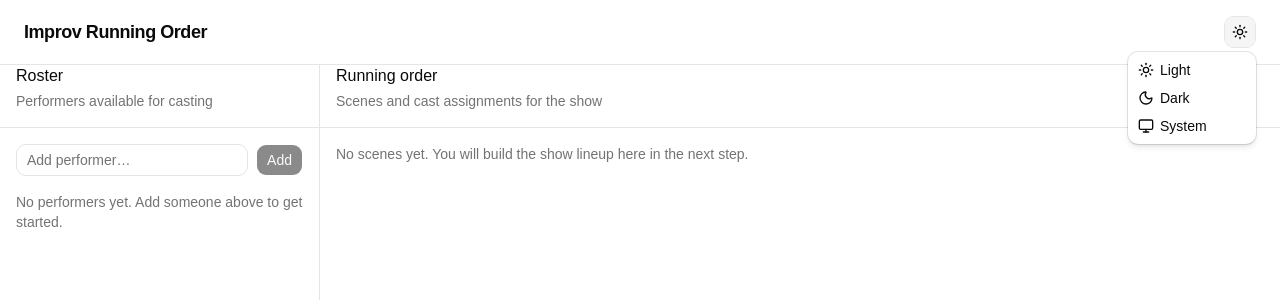
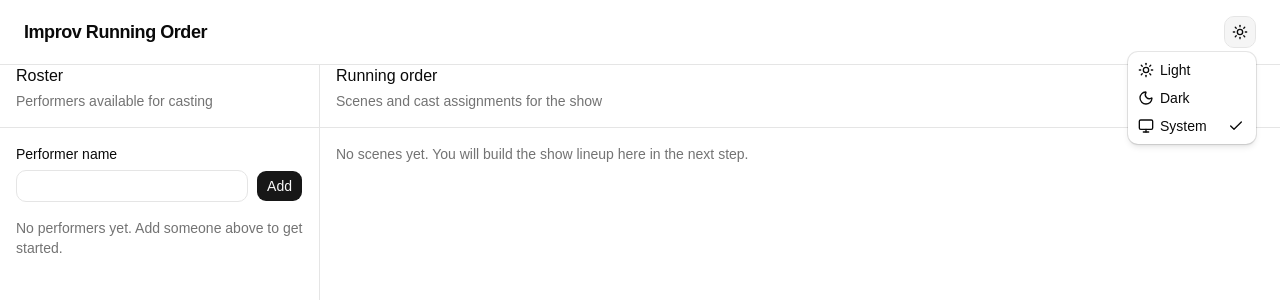
Before and after one commit to scottblinch/improv-running-order-tool, a React (Vite) app: page / in a window 1280 px wide. Both pictures are taken after a click on the button "Toggle theme". Shown: the top 300 px of the page. Built offline with nearby package versions, Linux system fonts and the light colour scheme.

Commit message:
a11y improvements

```diff
--- a/src/App.tsx
+++ b/src/App.tsx
@@ -9,7 +9,14 @@ function App() {
     return <AppLoadingScreen />;
   }
 
-  return <AppShell />;
+  return (
+    <>
+      <p className="sr-only" role="status">
+        Application ready
+      </p>
+      <AppShell />
+    </>
+  );
 }
 
 export default App;
--- a/src/components/layout/AppShell.tsx
+++ b/src/components/layout/AppShell.tsx
@@ -8,11 +8,17 @@ export function AppShell() {
       <AppHeader />
 
       <div className="flex min-h-0 flex-1 flex-col md:flex-row">
-        <aside className="flex min-h-64 w-full shrink-0 flex-col border-b md:min-h-0 md:w-80 md:border-r md:border-b-0 print:hidden">
+        <aside
+          aria-labelledby="roster-heading"
+          className="flex min-h-64 w-full shrink-0 flex-col border-b md:min-h-0 md:w-80 md:border-r md:border-b-0 print:hidden"
+        >
           <RosterPanel />
         </aside>
 
-        <main className="flex min-h-0 min-w-0 flex-1 flex-col">
+        <main
+          aria-labelledby="running-order-heading"
+          className="flex min-h-0 min-w-0 flex-1 flex-col"
+        >
           <RunningOrderPanel />
         </main>
       </div>
--- a/src/components/layout/PanelShell.tsx
+++ b/src/components/layout/PanelShell.tsx
@@ -5,20 +5,33 @@ import {
   CardContent,
   CardDescription,
   CardHeader,
-  CardTitle,
 } from '@/components/ui/card';
+import { cn } from '@/lib/utils';
 
 type PanelShellProps = {
   title: string;
   description: string;
+  headingId: string;
   children: ReactNode;
 };
 
-export function PanelShell({ title, description, children }: PanelShellProps) {
+export function PanelShell({
+  title,
+  description,
+  headingId,
+  children,
+}: PanelShellProps) {
   return (
     <Card className="flex h-full min-h-0 flex-col rounded-none border-0 bg-transparent py-0 ring-0">
       <CardHeader className="border-b">
-        <CardTitle>{title}</CardTitle>
+        <h2
+          id={headingId}
+          className={cn(
+            'font-heading text-base leading-snug font-medium group-data-[size=sm]/card:text-sm',
+          )}
+        >
+          {title}
+        </h2>
         <CardDescription>{description}</CardDescription>
       </CardHeader>
       <CardContent className="min-h-0 flex-1 overflow-y-auto">
--- a/src/components/roster/DeletePersonDialog.tsx
+++ b/src/components/roster/DeletePersonDialog.tsx
@@ -1,5 +1,6 @@
 import {
   AlertDialog,
+  AlertDialogAction,
   AlertDialogCancel,
   AlertDialogContent,
   AlertDialogDescription,
@@ -7,7 +8,6 @@ import {
   AlertDialogHeader,
   AlertDialogTitle,
 } from '@/components/ui/alert-dialog';
-import { Button } from '@/components/ui/button';
 import type { DeletePersonMode } from '@/types/app';
 
 type DeletePersonDialogProps = {
@@ -38,26 +38,24 @@ export function DeletePersonDialog({
             warning slots on the running order.
           </AlertDialogDescription>
         </AlertDialogHeader>
-        <AlertDialogFooter className="flex-col gap-2 sm:flex-col">
-          <Button
-            type="button"
+        <AlertDialogFooter className="flex-col gap-2 sm:flex-col sm:items-stretch">
+          <AlertDialogCancel className="w-full sm:w-auto">
+            Cancel
+          </AlertDialogCancel>
+          <AlertDialogAction
+            variant="outline"
+            className="w-full sm:w-auto"
+            onClick={() => handleConfirm('keepAssignments')}
+          >
+            Remove from roster, keep scene slots
+          </AlertDialogAction>
+          <AlertDialogAction
             variant="destructive"
             className="w-full sm:w-auto"
             onClick={() => handleConfirm('clearScenes')}
           >
             Remove from roster and all scenes
-          </Button>
-          <Button
-            type="button"
-            variant="outline"
-            className="w-full sm:w-auto"
-            onClick={() => handleConfirm('keepAssignments')}
-          >
-            Remove from roster, keep scene slots
-          </Button>
-          <AlertDialogCancel className="w-full sm:w-auto">
-            Cancel
-          </AlertDialogCancel>
+          </AlertDialogAction>
         </AlertDialogFooter>
       </AlertDialogContent>
     </AlertDialog>
--- a/src/components/roster/RenamePersonDialog.tsx
+++ b/src/components/roster/RenamePersonDialog.tsx
@@ -34,10 +34,7 @@ function RenamePersonDialogForm({
 
   const handleSubmit = (event: FormEvent<HTMLFormElement>) => {
     event.preventDefault();
-    const trimmed = name.trim();
-    if (!trimmed) return;
-
-    onConfirm(trimmed);
+    onConfirm(name.trim());
     onOpenChange(false);
   };
 
@@ -51,18 +48,20 @@ function RenamePersonDialogForm({
       </AlertDialogHeader>
       <div className="py-2">
         <Input
+          name="performerName"
           value={name}
           onChange={(event) => setName(event.target.value)}
           aria-label="Performer name"
           autoComplete="off"
           autoFocus
+          required
+          pattern=".*\S.*"
+          title="Enter a performer name."
         />
       </div>
       <AlertDialogFooter>
         <AlertDialogCancel type="button">Cancel</AlertDialogCancel>
-        <Button type="submit" disabled={!name.trim()}>
-          Save
-        </Button>
+        <Button type="submit">Save</Button>
       </AlertDialogFooter>
     </form>
   );
--- a/src/components/roster/RosterList.tsx
+++ b/src/components/roster/RosterList.tsx
@@ -7,7 +7,7 @@ type RosterListProps = {
 
 export function RosterList({ persons }: RosterListProps) {
   return (
-    <ul className="space-y-2">
+    <ul aria-label="Performers on roster" className="space-y-2">
       {persons.map((person) => (
         <PersonRow key={person.id} person={person} />
       ))}
--- a/src/components/roster/RosterPanel.tsx
+++ b/src/components/roster/RosterPanel.tsx
@@ -10,7 +10,11 @@ export function RosterPanel() {
   const activePersons = selectActivePersons(persons);
 
   return (
-    <PanelShell title="Roster" description="Performers available for casting">
+    <PanelShell
+      headingId="roster-heading"
+      title="Roster"
+      description="Performers available for casting"
+    >
       <div className="flex flex-col gap-4">
         <RosterQuickAdd />
         {activePersons.length === 0 ? (
--- a/src/components/roster/RosterQuickAdd.tsx
+++ b/src/components/roster/RosterQuickAdd.tsx
@@ -1,4 +1,4 @@
-import { type FormEvent, useState } from 'react';
+import { type FormEvent, useId, useState } from 'react';
 
 import { Button } from '@/components/ui/button';
 import { Input } from '@/components/ui/input';
@@ -7,28 +7,32 @@ import { useAppStore } from '@/store/useAppStore';
 export function RosterQuickAdd() {
   const addPerson = useAppStore((state) => state.addPerson);
   const [name, setName] = useState('');
+  const inputId = useId();
 
   const handleSubmit = (event: FormEvent<HTMLFormElement>) => {
     event.preventDefault();
-    const trimmed = name.trim();
-    if (!trimmed) return;
-
-    addPerson(trimmed);
+    addPerson(name.trim());
     setName('');
   };
 
   return (
-    <form className="flex gap-2" onSubmit={handleSubmit}>
-      <Input
-        value={name}
-        onChange={(event) => setName(event.target.value)}
-        placeholder="Add performer…"
-        aria-label="Performer name"
-        autoComplete="off"
-      />
-      <Button type="submit" disabled={!name.trim()}>
-        Add
-      </Button>
+    <form className="flex items-end gap-2" onSubmit={handleSubmit}>
+      <div className="flex min-w-0 flex-1 flex-col gap-1.5">
+        <label htmlFor={inputId} className="text-sm font-medium">
+          Performer name
+        </label>
+        <Input
+          id={inputId}
+          name="performerName"
+          value={name}
+          onChange={(event) => setName(event.target.value)}
+          autoComplete="off"
+          required
+          pattern=".*\S.*"
+          title="Enter a performer name."
+        />
+      </div>
+      <Button type="submit">Add</Button>
     </form>
   );
 }
--- a/src/components/running-order/RunningOrderPanel.tsx
+++ b/src/components/running-order/RunningOrderPanel.tsx
@@ -8,6 +8,7 @@ export function RunningOrderPanel() {
 
   return (
     <PanelShell
+      headingId="running-order-heading"
       title="Running order"
       description="Scenes and cast assignments for the show"
     >
--- a/src/components/theme/ThemeToggle.tsx
+++ b/src/components/theme/ThemeToggle.tsx
@@ -1,13 +1,15 @@
 import { Monitor, Moon, Sun } from 'lucide-react';
 
+import type { Theme } from '@/components/theme/theme';
+import { useTheme } from '@/components/theme/useTheme';
 import { Button } from '@/components/ui/button';
 import {
   DropdownMenu,
   DropdownMenuContent,
-  DropdownMenuItem,
+  DropdownMenuRadioGroup,
+  DropdownMenuRadioItem,
   DropdownMenuTrigger,
 } from '@/components/ui/dropdown-menu';
-import { useTheme } from '@/components/theme/useTheme';
 
 export function ThemeToggle() {
   const { theme, setTheme } = useTheme();
@@ -16,33 +18,35 @@ export function ThemeToggle() {
     <DropdownMenu>
       <DropdownMenuTrigger asChild>
         <Button variant="outline" size="icon" className="relative shrink-0">
-          <Sun className="size-4 scale-100 rotate-0 transition-all dark:scale-0 dark:-rotate-90" />
-          <Moon className="absolute size-4 scale-0 rotate-90 transition-all dark:scale-100 dark:rotate-0" />
+          <Sun
+            aria-hidden
+            className="size-4 scale-100 rotate-0 transition-all dark:scale-0 dark:-rotate-90"
+          />
+          <Moon
+            aria-hidden
+            className="absolute size-4 scale-0 rotate-90 transition-all dark:scale-100 dark:rotate-0"
+          />
           <span className="sr-only">Toggle theme</span>
         </Button>
       </DropdownMenuTrigger>
       <DropdownMenuContent align="end">
-        <DropdownMenuItem
-          onClick={() => setTheme('light')}
-          data-active={theme === 'light' ? true : undefined}
+        <DropdownMenuRadioGroup
+          value={theme}
+          onValueChange={(value) => setTheme(value as Theme)}
         >
-          <Sun className="size-4" />
-          Light
-        </DropdownMenuItem>
-        <DropdownMenuItem
-          onClick={() => setTheme('dark')}
-          data-active={theme === 'dark' ? true : undefined}
-        >
-          <Moon className="size-4" />
-          Dark
-        </DropdownMenuItem>
-        <DropdownMenuItem
-          onClick={() => setTheme('system')}
-          data-active={theme === 'system' ? true : undefined}
-        >
-          <Monitor className="size-4" />
-          System
-        </DropdownMenuItem>
+          <DropdownMenuRadioItem value="light">
+            <Sun aria-hidden className="size-4" />
+            Light
+          </DropdownMenuRadioItem>
+          <DropdownMenuRadioItem value="dark">
+            <Moon aria-hidden className="size-4" />
+            Dark
+          </DropdownMenuRadioItem>
+          <DropdownMenuRadioItem value="system">
+            <Monitor aria-hidden className="size-4" />
+            System
+          </DropdownMenuRadioItem>
+        </DropdownMenuRadioGroup>
       </DropdownMenuContent>
     </DropdownMenu>
   );
```
Also changed, not shown: src/components/roster/PersonRow.tsx (+6 -6 lines).
